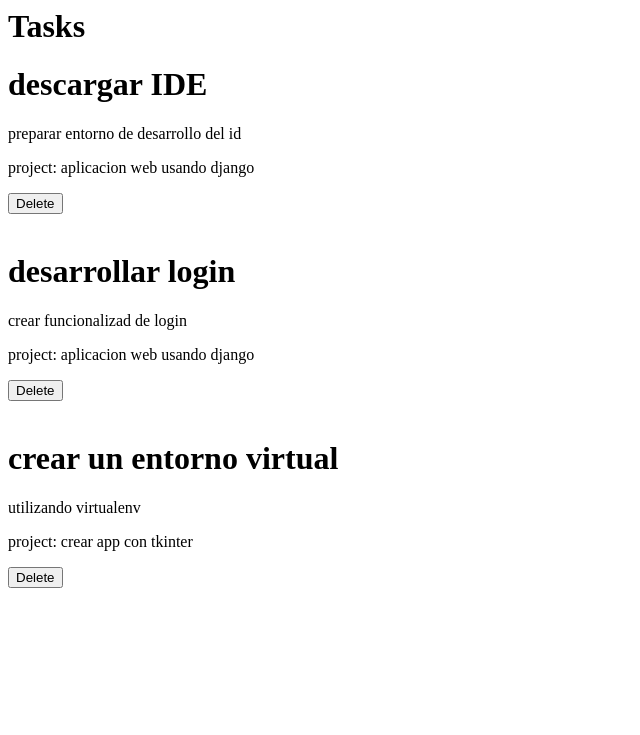
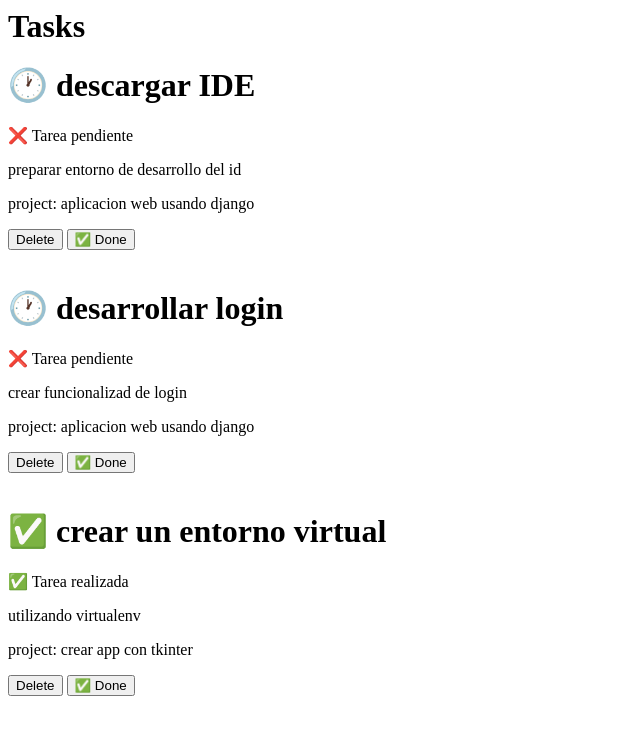
Before and after one commit to brionesjavier/django, a Django app: page /tasks/ in a window 1280 px wide. Shown: the top 735 px of the page, without its empty margins (0-640 px from the left). Run offline with Django 5.2, Linux system fonts and the light colour scheme; data comes from the database, SQL or seed files in the repository; both versions use the stored data as it was after the commit.

Commit message:
manejo de condicionales en template django

```diff
--- a/myapp/models.py
+++ b/myapp/models.py
@@ -11,6 +11,7 @@ class Task(models.Model):
     title = models.CharField(max_length=200)
     description = models.TextField()
     project = models.ForeignKey(Project,on_delete=models.CASCADE)
+    done = models.BooleanField(default=False)
 
     def __str__(self):
         return self.title + " - " + self.project.name
--- a/myapp/templates/tasks.html
+++ b/myapp/templates/tasks.html
@@ -4,10 +4,22 @@
 {% for task in tasks%}
 
 <div>
-    <h1>{{task.title}}</h1>
+    <h1>
+        <!-- filtros jinja -->
+        {{ task.done|yesno:"✅,🕐" }}
+
+        {{task.title}}
+    </h1>
+    <!-- condicionales -->
+    {% if task.done == False %}
+    <p>❌ Tarea pendiente</p>
+    {% else %}
+    <p>✅ Tarea realizada</p>
+    {% endif%}
     <p>{{task.description}}</p>
     <p>project: {{task.project.name}}</p>
     <button>Delete</button>
+    <button>✅ Done</button>
 </div>
 <br>
 
```
Also changed, not shown: doc/command.md (+4 -0 lines), db.sqlite3, myapp/migrations/0003_task_done.py (added).
